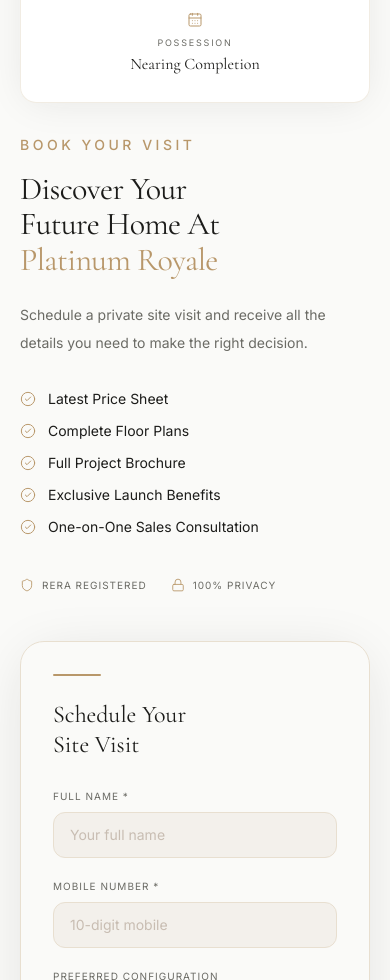
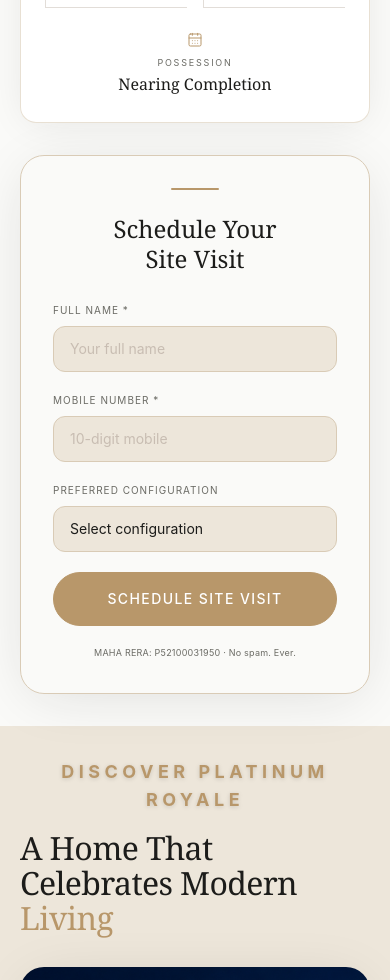
Before and after one commit to piyushy6204/kishore-developers, a Next.js app: page / in a window 390 px wide. Shown: the part 1020-2000 px from the top of the page. Built offline with nearby package versions, Linux system fonts and the light colour scheme.

Commit message:
final changes

```diff
--- a/app/globals.css
+++ b/app/globals.css
@@ -1,16 +1,16 @@
 @import "tailwindcss";
 
 @theme {
-  --font-serif: "Cormorant Garamond", Georgia, serif;
-  --font-sans: "Inter", "Helvetica Neue", sans-serif;
+  --font-serif: var(--font-outfit), sans-serif;
+  --font-sans: var(--font-outfit), sans-serif;
 
   /* Platinum Royale Color Palette */
   --color-pr-white: #FAFAF8;
-  --color-pr-off-white: #F3F0EB;
+  --color-pr-off-white: #EDE6DA; /* Slightly darker to contrast with white */
   --color-pr-gold: #B8976A;
   --color-pr-gold-light: #D4B896;
   --color-pr-gold-dark: #9A7A52;
-  --color-pr-beige: #E8DFD0;
+  --color-pr-beige: #D9CBB6; /* Darker beige to contrast with off-white */
   --color-pr-taupe: #9E8E7E;
   --color-pr-grey: #C8BDB2;
   --color-pr-walnut: #6B4F3A;
@@ -33,8 +33,8 @@
   /* Font sizes — clamp-based fluid type */
   --font-size-display-xl: clamp(3rem, 8vw, 7rem);
   --font-size-display-lg: clamp(2.5rem, 6vw, 5.5rem);
-  --font-size-display-md: clamp(2rem, 4vw, 3.5rem);
-  --font-size-display-sm: clamp(1.5rem, 3vw, 2.5rem);
+  --font-size-display-md: clamp(2.5rem, 6vw, 4rem);
+  --font-size-display-sm: clamp(2rem, 4vw, 3rem);
 }
 
 /* ─── Base Reset ──────────────────────────────── */
@@ -51,7 +51,7 @@
 body {
   background-color: var(--color-pr-white);
   color: var(--color-pr-charcoal);
-  font-family: var(--font-inter, "Inter"), "Helvetica Neue", sans-serif;
+  font-family: var(--font-sans);
   line-height: 1.6;
 }
 
--- a/app/layout.tsx
+++ b/app/layout.tsx
@@ -1,19 +1,11 @@
 import type { Metadata, Viewport } from "next";
-import { Cormorant_Garamond, Inter } from "next/font/google";
+import { Outfit } from "next/font/google";
 import "./globals.css";
 
-const cormorant = Cormorant_Garamond({
+const outfit = Outfit({
   subsets: ["latin"],
   weight: ["300", "400", "500", "600"],
-  style: ["normal", "italic"],
-  variable: "--font-cormorant",
-  display: "swap",
-});
-
-const inter = Inter({
-  subsets: ["latin"],
-  weight: ["300", "400", "500", "600"],
-  variable: "--font-inter",
+  variable: "--font-outfit",
   display: "swap",
 });
 
@@ -37,7 +29,7 @@
 
 export default function RootLayout({ children }: { children: React.ReactNode }) {
   return (
-    <html lang="en" className={`${cormorant.variable} ${inter.variable}`} suppressHydrationWarning>
+    <html lang="en" className={`${outfit.variable} ${outfit.variable}`} suppressHydrationWarning>
       <body className="bg-pr-white text-pr-charcoal antialiased lining-nums proportional-nums" suppressHydrationWarning>
         <script
           dangerouslySetInnerHTML={{
--- a/components/sections/FloorPlans.tsx
+++ b/components/sections/FloorPlans.tsx
@@ -1,5 +1,5 @@
 "use client";
-import { useRef, useState } from "react";
+import { useRef, useState, useEffect } from "react";
 import Image from "next/image";
 import SectionLabel from "@/components/ui/SectionLabel";
 import Button from "@/components/ui/Button";
@@ -13,6 +13,51 @@
   const inView = useInView(ref, { threshold: 0.1 });
   const [active, setActive] = useState(0);
   const [modalOpen, setModalOpen] = useState(false);
+  const scrollContainerRef = useRef<HTMLDivElement>(null);
+  const tabsContainerRef = useRef<HTMLDivElement>(null);
+
+  // Sync tabs container scroll position when active tab changes
+  useEffect(() => {
+    if (typeof window === "undefined" || window.innerWidth >= 768) return;
+    const tabsContainer = tabsContainerRef.current;
+    if (tabsContainer) {
+      const activeTab = tabsContainer.children[active] as HTMLElement;
+      if (activeTab) {
+        activeTab.scrollIntoView({ behavior: "smooth", block: "nearest", inline: "center" });
+      }
+    }
+  }, [active]);
+
+  useEffect(() => {
+    if (typeof window === "undefined" || window.innerWidth >= 768) return;
+    const container = scrollContainerRef.current;
+    if (!container) return;
+
+    const observer = new IntersectionObserver(
+      (entries) => {
+        entries.forEach((entry) => {
+          if (entry.isIntersecting) {
+            const idx = parseInt(entry.target.getAttribute("data-index") || "0", 10);
+            setActive(idx);
+          }
+        });
+      },
+      { root: container, threshold: 0.6 }
+    );
+
+    Array.from(container.children).forEach((child) => observer.observe(child));
+    return () => observer.disconnect();
+  }, []);
+
+  const handleTabClick = (index: number) => {
+    setActive(index);
+    if (typeof window !== "undefined" && window.innerWidth < 768 && scrollContainerRef.current) {
+      const cards = scrollContainerRef.current.children;
+      if (cards[index]) {
+        cards[index].scrollIntoView({ behavior: "smooth", block: "nearest", inline: "center" });
+      }
+    }
+  };
 
   return (
     <>
@@ -20,19 +65,23 @@
         <div className="container-pr">
           {/* Header */}
           <div className="text-center mb-14">
-            <SectionLabel align="center">Floor Plans</SectionLabel>
+            <SectionLabel align="center" className="mb-4 justify-center">Floor Plans</SectionLabel>
             <h2 id="floorplans-heading" className="font-serif text-display-md text-pr-charcoal leading-tight">
               Designed Around<br /><em className="not-italic text-pr-gold">The Way You Live</em>
             </h2>
+            <div className="h-0.5 w-16 bg-pr-gold mx-auto mt-6" />
           </div>
 
           {/* Type selector tabs */}
-          <div className="flex items-center justify-center gap-2 mb-10 flex-wrap">
+          <div
+            ref={tabsContainerRef}
+            className="flex items-center md:justify-center gap-2 mb-10 overflow-x-auto whitespace-nowrap snap-x snap-mandatory scrollbar-hide pb-2 px-4 -mx-4 md:px-0 md:mx-0"
+          >
             {FLOOR_PLANS.map((fp, i) => (
               <button
                 key={fp.label}
-                onClick={() => setActive(i)}
-                className={`font-sans text-xs uppercase tracking-widest rounded-full px-5 py-2.5 border transition-all duration-300 cursor-pointer ${
+                onClick={() => handleTabClick(i)}
+                className={`font-sans text-xs uppercase tracking-widest rounded-full px-5 py-2.5 border transition-all duration-300 cursor-pointer flex-shrink-0 snap-center ${
                   active === i
                     ? "bg-pr-charcoal text-white border-pr-charcoal"
                     : "bg-transparent text-pr-muted border-pr-beige hover:border-pr-charcoal hover:text-pr-charcoal"
@@ -43,17 +92,29 @@
             ))}
           </div>
 
-          {/* Active plan card */}
+          {/* Floor Plan Cards (Mobile Swipe, Desktop Single Active) */}
           <div
-            ref={ref}
-            className={`max-w-3xl mx-auto transition-all duration-700 ${inView ? "opacity-100 translate-y-0" : "opacity-0 translate-y-8"}`}
+            ref={(node) => {
+              // @ts-ignore
+              ref.current = node;
+              // @ts-ignore
+              scrollContainerRef.current = node;
+            }}
+            className={`flex md:block gap-4 overflow-x-auto snap-x snap-mandatory scrollbar-hide pb-6 -mx-4 px-4 md:-mx-0 md:px-0 md:max-w-3xl md:mx-auto transition-all duration-700 ${inView ? "opacity-100 translate-y-0" : "opacity-0 translate-y-8"}`}
           >
-            <div className="border border-pr-beige rounded-3xl overflow-hidden shadow-card bg-white">
+            {FLOOR_PLANS.map((plan, idx) => (
+              <div
+                key={plan.label}
+                data-index={idx}
+                className={`flex-shrink-0 w-[85vw] snap-center md:w-full border border-pr-beige rounded-3xl overflow-hidden shadow-card bg-white ${
+                  idx === active ? "block" : "md:hidden"
+                }`}
+              >
                 {/* Image */}
                 <div className="relative h-72 md:h-96 bg-pr-off-white">
                   <Image
-                  src={FLOOR_PLANS[active].image}
-                  alt={`Platinum Royale ${FLOOR_PLANS[active].type} ${FLOOR_PLANS[active].label} Floor Plan`}
+                    src={plan.image}
+                    alt={`Platinum Royale ${plan.type} ${plan.label} Floor Plan`}
                     fill
                     className="object-contain p-6"
                     sizes="(max-width: 768px) 100vw, 800px"
@@ -64,26 +125,26 @@
                 <div className="flex flex-col sm:flex-row items-start sm:items-center justify-between gap-4 px-8 py-6 border-t border-pr-beige">
                   <div>
                     <p className="font-sans text-[9px] uppercase tracking-[0.2em] text-pr-gold mb-1">
-                    {FLOOR_PLANS[active].label}
+                      {plan.label}
                     </p>
-                  <p className="font-serif text-xl text-pr-charcoal">{FLOOR_PLANS[active].type}</p>
+                    <p className="font-serif text-xl text-pr-charcoal">{plan.type}</p>
                     <div className="flex items-center gap-1.5 mt-1.5">
                       <Maximize2 size={11} strokeWidth={1.5} className="text-pr-muted" />
-                    <p className="font-sans text-xs text-pr-muted">Carpet Area: {FLOOR_PLANS[active].carpet}</p>
+                      <p className="font-sans text-xs text-pr-muted">Carpet Area: {plan.carpet}</p>
                     </div>
                   </div>
                   <div className="flex gap-3">
                     <a
-                    id={`floorplan-get-${active}`}
-                    href={FLOOR_PLANS[active].image}
-                    download={`Platinum-Royale-${FLOOR_PLANS[active].label}.jpg`}
+                      id={`floorplan-get-${idx}`}
+                      href={plan.image}
+                      download={`Platinum-Royale-${plan.label}.jpg`}
                       className="inline-flex items-center justify-center gap-1.5 rounded-full font-sans font-medium uppercase transition-all duration-300 cursor-pointer whitespace-nowrap px-5 py-2.5 text-xs tracking-widest bg-pr-gold text-white border border-pr-gold hover:bg-pr-gold-dark hover:border-pr-gold-dark"
                     >
                       <Download size={12} strokeWidth={1.5} />
                       Get Plan
                     </a>
                     <Button
-                    id={`floorplan-visit-${active}`}
+                      id={`floorplan-visit-${idx}`}
                       variant="gold"
                       size="sm"
                       onClick={() => setModalOpen(true)}
@@ -93,6 +154,7 @@
                   </div>
                 </div>
               </div>
+            ))}
           </div>
 
           {/* All floor plan cards — desktop only */}
--- a/components/sections/LeadForm.tsx
+++ b/components/sections/LeadForm.tsx
@@ -34,7 +34,7 @@
       <div className="container-pr">
         <div className="max-w-5xl mx-auto grid grid-cols-1 lg:grid-cols-2 gap-12 lg:gap-20 items-center">
           {/* Left — Benefits */}
-          <div>
+          <div className="hidden lg:block">
             <SectionLabel>Book Your Visit</SectionLabel>
             <h2 id="contact-heading" className="font-serif text-display-md text-pr-charcoal leading-tight mb-6">
               Discover Your<br />Future Home At<br />
@@ -68,11 +68,11 @@
           {/* Right — Form card */}
           <div className="bg-pr-white rounded-3xl border border-pr-beige shadow-luxury-lg p-8 md:p-10">
             {/* Gold top border */}
-            <div className="h-0.5 w-12 bg-pr-gold rounded-full mb-6" />
+            <div className="h-0.5 w-12 bg-pr-gold rounded-full mb-6 mx-auto" />
 
             {!submitted ? (
               <>
-                <h3 className="font-serif text-2xl text-pr-charcoal mb-7 leading-tight">
+                <h3 className="font-serif text-2xl text-pr-charcoal mb-7 leading-tight text-center">
                   Schedule Your<br />Site Visit
                 </h3>
                 <form onSubmit={handleSubmit} className="space-y-5" noValidate>
--- a/components/sections/ProjectOverview.tsx
+++ b/components/sections/ProjectOverview.tsx
@@ -13,7 +13,17 @@
     <>
       <section id="overview" className="section-padding bg-pr-off-white" aria-labelledby="overview-heading">
         <div className="container-pr">
-          <div className="grid grid-cols-1 lg:grid-cols-2 gap-12 lg:gap-20 items-center" ref={ref}>
+          {/* Mobile-only Header */}
+          <div className="block lg:hidden mb-8 text-center" ref={ref}>
+            <p className="font-sans text-lg md:text-xl uppercase tracking-[0.25em] text-pr-gold font-bold mb-4 drop-shadow-sm">
+              Discover Platinum Royale
+            </p>
+            <h2 className="font-serif text-display-md text-pr-charcoal leading-tight text-left">
+              A Home That<br />Celebrates Modern<br /><em className="text-pr-gold not-italic">Living</em>
+            </h2>
+          </div>
+
+          <div className="grid grid-cols-1 lg:grid-cols-2 gap-12 lg:gap-20 items-center">
             {/* Image side */}
             <div
               className={`relative transition-all duration-1000 ${inView ? "opacity-100 translate-x-0" : "opacity-0 -translate-x-8"}`}
@@ -38,10 +48,14 @@
             <div
               className={`transition-all duration-1000 delay-200 ${inView ? "opacity-100 translate-y-0" : "opacity-0 translate-y-8"}`}
             >
+              {/* Desktop Header */}
+              <div className="hidden lg:block">
                 <SectionLabel>Discover Platinum Royale</SectionLabel>
                 <h2 id="overview-heading" className="font-serif text-display-md text-pr-charcoal mb-6 leading-tight">
                   A Home That<br />Celebrates Modern<br /><em className="text-pr-gold not-italic">Living</em>
                 </h2>
+              </div>
+
               <p className="font-sans text-sm text-pr-muted leading-loose mb-10 max-w-md">
                 More than just a residence, Platinum Royale is a thoughtfully curated lifestyle destination.
                 Designed with elegant architecture, intelligent planning, and premium finishes,
@@ -62,6 +76,7 @@
                 ))}
               </div>
 
+              <div className="text-center lg:text-left mt-2">
                 <a
                   id="overview-brochure"
                   href="/brochure/platinum-royale-brochure.pdf"
@@ -73,6 +88,7 @@
               </div>
             </div>
           </div>
+        </div>
       </section>
     </>
   );
--- a/components/sections/SampleFlat.tsx
+++ b/components/sections/SampleFlat.tsx
@@ -1,23 +1,29 @@
 "use client";
-import { useState } from "react";
+import { useState, useRef } from "react";
 import Image from "next/image";
+import { useInView } from "framer-motion";
 import SectionLabel from "@/components/ui/SectionLabel";
 import { SAMPLE_FLAT_IMAGES } from "@/lib/content";
 import { X, ZoomIn } from "lucide-react";
+import LeadModal from "@/components/ui/LeadModal";
 
 export default function SampleFlat() {
+  const ref = useRef<HTMLDivElement>(null);
+  const inView = useInView(ref, { threshold: 0.1 });
   const [lightboxIndex, setLightboxIndex] = useState<number | null>(null);
+  const [modalOpen, setModalOpen] = useState(false);
 
   return (
     <>
-      <section id="sample-flat" className="section-padding bg-pr-white" aria-labelledby="sample-flat-heading">
+      <section ref={ref} id="sample-flat" className="section-padding bg-pr-white" aria-labelledby="sample-flat-heading">
         <div className="container-pr">
           {/* Header */}
-          <div className="mb-10">
-            <SectionLabel>Demo Flat</SectionLabel>
+          <div className="text-center mb-14">
+            <SectionLabel align="center" className="mb-4 justify-center text-lg md:text-xl">Demo Flat</SectionLabel>
             <h2 id="sample-flat-heading" className="font-serif text-display-md text-pr-charcoal leading-tight">
               Our Demo Flat
             </h2>
+            <div className="h-0.5 w-16 bg-pr-gold mx-auto mt-6" />
           </div>
 
           {/* Horizontal Swipe Slider */}
@@ -45,6 +51,16 @@
                 </div>
               </div>
             ))}
+          </div>
+
+          {/* CTA */}
+          <div className="text-center mt-12">
+            <button
+              onClick={() => setModalOpen(true)}
+              className="inline-flex items-center justify-center gap-2 rounded-full font-sans font-medium uppercase transition-all duration-300 cursor-pointer whitespace-nowrap px-10 py-4 text-sm tracking-widest bg-pr-gold text-white border border-pr-gold hover:bg-pr-gold-dark hover:border-pr-gold-dark"
+            >
+              Book a Site Visit
+            </button>
           </div>
         </div>
       </section>
@@ -76,6 +92,9 @@
           </p>
         </div>
       )}
+
+      {/* Modal */}
+      {modalOpen && <LeadModal isOpen={modalOpen} onClose={() => setModalOpen(false)} />}
     </>
   );
 }
--- a/components/sections/Specifications.tsx
+++ b/components/sections/Specifications.tsx
@@ -26,10 +26,11 @@
       <div className="container-pr">
         {/* Header */}
         <div className="text-center mb-14">
-          <SectionLabel align="center">Specifications</SectionLabel>
+          <SectionLabel align="center" className="mb-4 justify-center">Specifications</SectionLabel>
           <h2 id="specs-heading" className="font-serif text-display-md text-pr-charcoal leading-tight">
             Crafted With Quality<br /><em className="not-italic text-pr-gold">In Every Detail</em>
           </h2>
+          <div className="h-0.5 w-16 bg-pr-gold mx-auto mt-6" />
         </div>
 
         {/* Infinite Marquee Cards */}
@@ -64,7 +65,7 @@
         <div className="text-center mt-12">
           <button
             onClick={() => setModalOpen(true)}
-            className="inline-flex items-center gap-2 font-sans text-xs uppercase tracking-widest text-pr-gold hover:text-pr-gold-dark transition-colors border border-pr-gold/30 hover:border-pr-gold rounded-full px-6 py-2.5"
+            className="inline-flex items-center gap-2 font-sans text-xs uppercase tracking-widest bg-pr-gold text-white hover:bg-pr-gold-dark transition-colors border border-pr-gold hover:border-pr-gold-dark rounded-full px-6 py-2.5"
           >
             View All Specifications
           </button>
--- a/components/ui/SectionLabel.tsx
+++ b/components/ui/SectionLabel.tsx
@@ -9,7 +9,7 @@
 export default function SectionLabel({ children, className, align = "left" }: SectionLabelProps) {
   return (
     <div className={cn("flex items-center gap-3 mb-4", align === "center" && "justify-center", className)}>
-      <span className="font-sans text-sm font-medium uppercase tracking-[0.25em] text-pr-gold">
+      <span className="font-sans text-base md:text-lg font-bold uppercase tracking-[0.25em] text-pr-gold drop-shadow-sm">
         {children}
       </span>
     </div>
```
Also changed, not shown: components/sections/Amenities.tsx (+10 -1 lines), components/sections/Gallery.tsx (+16 -4 lines), components/sections/LocationAdvantages.tsx (+14 -6 lines). Lines whose indentation alone changed are shown as unchanged.
